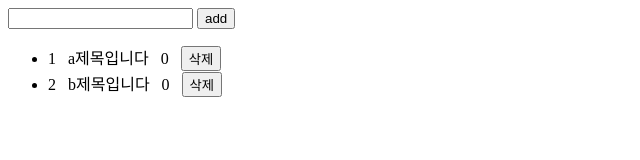
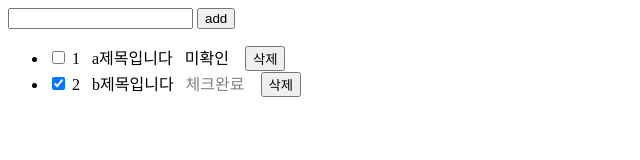
Before and after one commit to miamau88/todo, a plain HTML site: page todo.html in a window 1280 px wide. Shown: the whole page, without its empty margins (0-640 px from the left). Drawn offline with Linux system fonts and the light colour scheme.

Commit message:
12-10 4회차 과제~~~

```diff
--- a/todo.html
+++ b/todo.html
@@ -5,12 +5,18 @@
     <meta http-equiv="X-UA-Compatible" content="IE=edge" />
     <meta name="viewport" content="width=device-width, initial-scale=1.0" />
     <title>Document</title>
+    <style>
+      .a {
+        color: gray;
+      }
+    </style>
   </head>
   <body>
     <input type="text" />
     <button class="btn add">add</button>
     <ul></ul>
     <script>
+       // 3회차 과제
       // 1. 리스트 출력되도록 코드 수정
       // 2. 삭제 버튼 클릭하면 배열에서 삭제, 목록에서도 제거
       // 3. add 버튼 누르면 항목 추가 (id 1씩 증가)
@@ -23,22 +29,59 @@
         {
           id: "2",
           title: "b제목입니다",
-          completed: 0,
+          completed: 1,
         },
       ];
       list();
+      check();
+      // check();
+      // function list() {
+      //   //기존 배열 리스트 추가
+      //   const ul = document.querySelector("ul");
+      //   const li = document.querySelector("li");
+      //   const todoMap = (todoslist) =>
+      //   `<li>
+      //     <input type='checkbox'>
+      //     ${todoslist.id}&nbsp;&nbsp
+      //     ${todoslist.title}&nbsp;&nbsp;
+      //     ${todoslist.completed} &nbsp;&nbsp;
+      //     <button class="btndel">삭제</button></li>`
+      //     ul.innerHTML = todos.map(todoMap).join("");
+      //     const btnDel = document.querySelectorAll(".btndel");
+
+
+      //   // 삭제
+      //   for (let i = 0; i < btnDel.length; i++) {
+      //     btnDel[i].addEventListener("click", (e) => {
+      //       todos.splice(i, 1);
+      //       e.target.parentNode.remove();
+      //       console.log(todos);
+      //     });
+      //   }
+      // }
+
       function list() {
+        //기존 배열 리스트 추가
         const ul = document.querySelector("ul");
         const li = document.querySelector("li");
-        const todoMap = (todoslist) =>
-          `<li>${todoslist.id}&nbsp;&nbsp
+
+        const todoMap = (todoslist =>    {
+          check();
+        return `<li>
+          ${todoslist.completed == 0 ? `<input type='checkbox'>` : `<input type='checkbox' checked>`}
+          ${todoslist.id}&nbsp;&nbsp
           ${todoslist.title}&nbsp;&nbsp;
-          ${todoslist.completed}&nbsp;&nbsp;
-          <button class="btndel">삭제</button></li>`;
-        ul.innerHTML = todos.map(todoMap).join("");
-        // const btn = document.querySelector('button');
-        //  const input = document.querySelector('input');
-        const btnDel = document.querySelectorAll(".btndel");
+          ${todoslist.completed == 0 ? `<input class='hdbox' type='hidden' value='${todoslist.completed}'><a>미확인</a>` : `<input class='hdbox' type='hidden' value='${todoslist.completed}'><a class='a'>체크완료</a>`}  &nbsp;&nbsp;
+          <button class="btndel">삭제</button></li>`
+        });
+
+        // ${todoslist.completed == 0 ? `<a>${todoslist.completed}.</a>` : `<a class='a'>${todoslist.completed}</a>`}  &nbsp;&nbsp;
+        // console.log(todos)
+
+          ul.innerHTML = todos.map(todoMap).join("");
+          const btnDel = document.querySelectorAll(".btndel");
+
+        // 삭제
         for (let i = 0; i < btnDel.length; i++) {
           btnDel[i].addEventListener("click", (e) => {
             todos.splice(i, 1);
@@ -46,27 +89,64 @@
             console.log(todos);
           });
         }
+
       }
+      function check(){
+      const a = document.querySelectorAll('a')
+      const check = document.querySelectorAll('input[type=checkbox]');
+      const hidden = document.querySelectorAll('.hdbox')
+        for (let i=0; i < check.length; i++){
+          check[i].addEventListener('click', e => {
+          check[i].checked !== true ? a[i].classList.remove('a') : a[i].classList.add('a');
+          check[i].checked == true ? todos[i].completed = 1 : todos[i].completed = 0;
+          check[i].checked == true ? hidden[i].value = 1 : hidden[i].value = 0;
+          check[i].checked == true ? a[i].innerText = `체크완료` : a[i].innerText=  `미확인`
+          console.log(todos[i].completed);
+        });
+        }
+      }
+
+
       // 이벤트위임
       document.querySelector("body").addEventListener("click", (e) => { // 버튼에다가
         if (e.target.classList.contains('add')) {
-          // let id =null; //
-          // if(todos.length == 0)
-          // {
-          //   id = 1
+          const input = document.querySelector('input');
+          let id = todos.length !== 0 ? Number(todos[todos.length-1].id)+1 : 1 ;
+          input.value == 0  ? alert('값없음') : todos.push({id:id,title: "b제목입니다",completed: 0}) ;
+          list();
+          check();
+          }
 
-          // } else {
-          //   id = Number(todos[todos.length-1].id)+1
+        });
 
-          // }
 
-          let id = todos.length !== 0 ? Number(todos[todos.length-1].id)+1 : 1
-          todos.push({id:id,title: "b제목입니다",completed: 0})
-          list();
-        }
-        // console.log(Number(todos[todos.length-1].id));
-        // console.log(todos[todos.length-1].id);
-      });
+        // //
+        // function check()
+        // {
+        //   const check = document.querySelectorAll('input[type=checkbox]');
+        //   const a = document.querySelectorAll('a')
+        //   const hidden = document.querySelectorAll('input[type=hidden]')
+        //   li = document.querySelectorAll("li");
+        //   for(let i=0; i < check.length; i++ ){
+        //     check[i].addEventListener('click', e => {
+        //       //  check[i].checked == true ? hidden[i].value ='1': hidden[i].value = '0';
+        //       const chkres = check[i].checked == true ? todos[i].completed = 1 : todos[i].completed = 0;
+        //       // check[i].checked == true ? a[i].innerText ='체크완료' : a[i].innerText = '미확인';
+        //     console.log(todos)
+        //     // li[i].remove();
+        //     })
+
+        //   }
+
+
+        // }
+
+
+
+      // 4회차 과제
+      // input에 값이 없을 때 예외처리
+      // completed 값이 1이면 완료한거니 글자를 회색으로 처리 (class 이용)
+      // li에 체크박스 추가
     </script>
   </body>
 </html>
```
